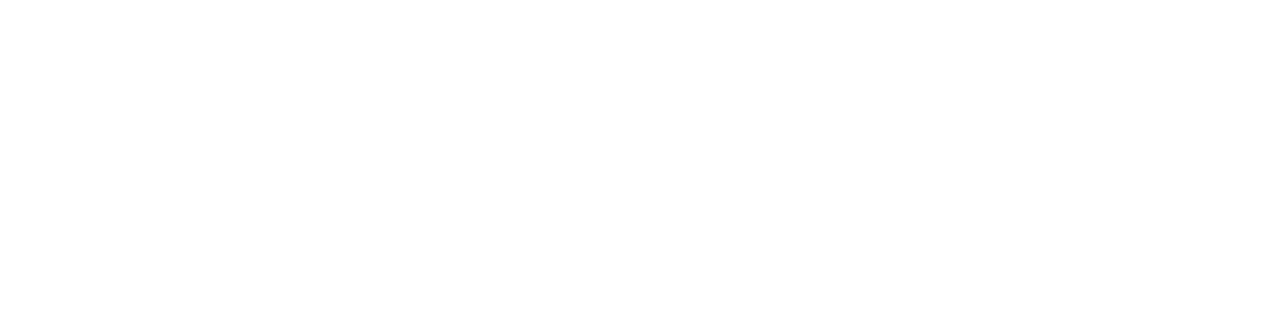
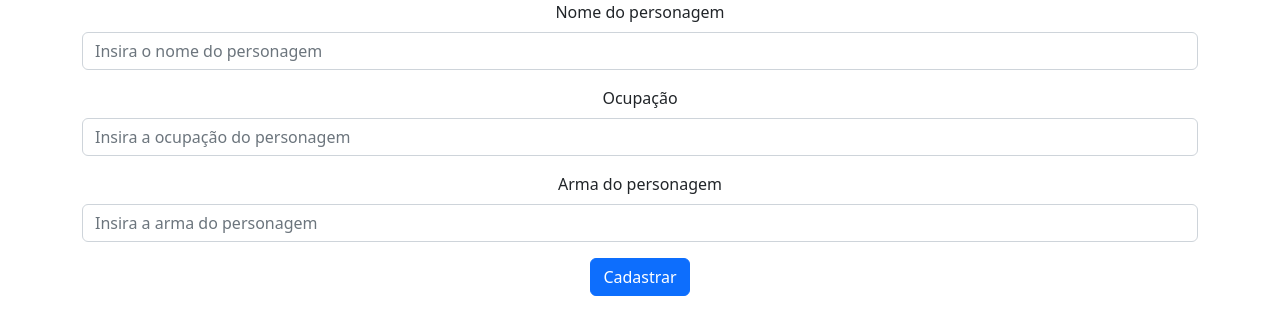
Before and after one commit to tatialveso/characters, a React (Create React App) app: page /cadastrar in a window 1280 px wide. Before the commit this address had no page. Shown: the top 334 px of the page. Built offline with nearby package versions, Linux system fonts and the light colour scheme.

Commit message:
:sparkles: set ready for class

```diff
--- a/public/index.html
+++ b/public/index.html
@@ -7,7 +7,7 @@
   <meta name="viewport" content="width=device-width, initial-scale=1" />
   <meta name="theme-color" content="#000000" />
   <meta name="description" content="Web site created using create-react-app" />
-  <title>React App</title>
+  <title>Personagens</title>
 </head>
 
 <body>
--- a/src/App.js
+++ b/src/App.js
@@ -1,6 +1,8 @@
 import 'bootstrap/dist/css/bootstrap.min.css';
+import './App.css';
 import { Route, Routes } from 'react-router-dom';
-import './App.css';
+import AddCharacter from './components/AddCharacter/AddCharacter';
+import CharacterDetails from './components/CharacterDetails/CharacterDetails';
 import CharacterList from './components/CharacterList/CharacterList';
 
 function App() {
@@ -8,6 +10,8 @@
     <div className="App">
       <Routes>
         <Route path="/" element={ <CharacterList /> } />
+        <Route path="/cadastrar" element={ <AddCharacter /> } />
+        <Route path="/personagem/:id" element={ <CharacterDetails /> } />
       </Routes>
     </div>
   );
--- /dev/null
+++ b/src/components/AddCharacter/AddCharacter.js
@@ -0,0 +1,48 @@
+import { Button, Container, Form } from "react-bootstrap"
+
+function AddCharacter() {
+    const handleChange = () => {
+
+    }
+
+    const handleSubmit = () => {
+
+    }
+
+    return (
+        <Container>
+            <Form onSubmit={ handleSubmit }>
+                <Form.Group className="mb-3">
+                    <Form.Label>Nome do personagem</Form.Label>
+                    <Form.Control
+                        type="text"
+                        placeholder="Insira o nome do personagem"
+                        name="name"
+                        onChange={ handleChange }
+                    />
+                </Form.Group>
+                <Form.Group className="mb-3">
+                    <Form.Label>Ocupação</Form.Label>
+                    <Form.Control
+                        type="text"
+                        placeholder="Insira a ocupação do personagem"
+                        name="occupation"
+                        onChange={ handleChange }
+                    />
+                </Form.Group>
+                <Form.Group className="mb-3">
+                    <Form.Label>Arma do personagem</Form.Label>
+                    <Form.Control
+                        type="text"
+                        placeholder="Insira a arma do personagem"
+                        name="weapon"
+                        onChange={ handleChange }
+                    />
+                </Form.Group>
+                <Button type="submit">Cadastrar</Button>
+            </Form>
+        </Container>
+    )
+}
+
+export default AddCharacter
--- /dev/null
+++ b/src/components/CharacterDetails/CharacterDetails.js
@@ -0,0 +1,27 @@
+import { Button, Col, Container, Row } from "react-bootstrap"
+import EditCharacter from '../EditCharacter/EditCharacter'
+
+function CharacterDetails() {
+    return (
+        <Container>
+            <h1 className="my-5"></h1>
+            <Row>
+                <Col className="text-center">
+                    <p><b>Ocupação:</b></p>
+                    <p><b>Weapon:</b></p>
+                </Col>
+            </Row>
+            <Row>
+                <Col>
+                    <EditCharacter />
+                </Col>
+                <Col>
+                    <Button variant="danger">Excluir personagem</Button>
+                </Col>
+            </Row>
+            <Button variant="light" className="mt-5 fw-bold">Voltar</Button>
+        </Container>
+    )
+}
+
+export default CharacterDetails
--- /dev/null
+++ b/src/components/CharacterList/CharacterList.js
@@ -0,0 +1,19 @@
+import { Button, Container, Row } from "react-bootstrap"
+import { Link } from "react-router-dom"
+
+function CharacterList() {
+    return (
+        <Container>
+            <Row>
+                <Button variant="info" className="my-3">
+                    <Link className="nav-link" to="/cadastrar">Cadastrar</Link>
+                </Button>
+            </Row>
+            <Row className="d-flex justify-content-center">
+
+            </Row>
+        </Container>
+    )
+}
+
+export default CharacterList
--- /dev/null
+++ b/src/components/EditCharacter/EditCharacter.js
@@ -0,0 +1,72 @@
+import axios from "axios"
+import { useState } from "react"
+import { Button, Form, Modal } from "react-bootstrap"
+import { useNavigate } from "react-router-dom"
+
+function EditCharacter({ form, setForm, apiURL, id }) {
+    const navigate = useNavigate()
+    const [show, setShow] = useState(false);
+
+    const handleClose = () => setShow(false);
+    const handleShow = () => setShow(true);
+
+    function handleChange(e) {
+        setForm({ ...form, [e.target.name]: e.target.value });
+    }
+
+    async function handleSubmit(e) {
+        e.preventDefault()
+
+        await axios.put(`${apiURL}/${id}`, form)
+
+        setShow(false)
+        navigate("/")
+    }
+
+    return (
+        <div>
+            <Button variant="primary" onClick={handleShow}>
+                Editar personagem
+            </Button>
+            <Modal show={show} onHide={handleClose}>
+                <Modal.Header closeButton>
+                    <Modal.Title>Editar personagem</Modal.Title>
+                </Modal.Header>
+                <Modal.Body>
+                    <Form onSubmit={handleSubmit}>
+                        <Form.Group className="mb-3">
+                            <Form.Label>Nome do personagem</Form.Label>
+                            <Form.Control
+                                type="text"
+                                name="name"
+                                onChange={handleChange}
+                                value={form.name}
+                            />
+                        </Form.Group>
+                        <Form.Group className="mb-3">
+                            <Form.Label>Ocupação</Form.Label>
+                            <Form.Control
+                                type="text"
+                                name="occupation"
+                                onChange={handleChange}
+                                value={form.occupation}
+                            />
+                        </Form.Group>
+                        <Form.Group className="mb-3">
+                            <Form.Label>Arma do personagem</Form.Label>
+                            <Form.Control
+                                type="text"
+                                name="weapon"
+                                onChange={handleChange}
+                                value={form.weapon}
+                            />
+                        </Form.Group>
+                        <Button type="submit">Cadastrar</Button>
+                    </Form>
+                </Modal.Body>
+            </Modal>
+        </div>
+    )
+}
+
+export default EditCharacter
```
